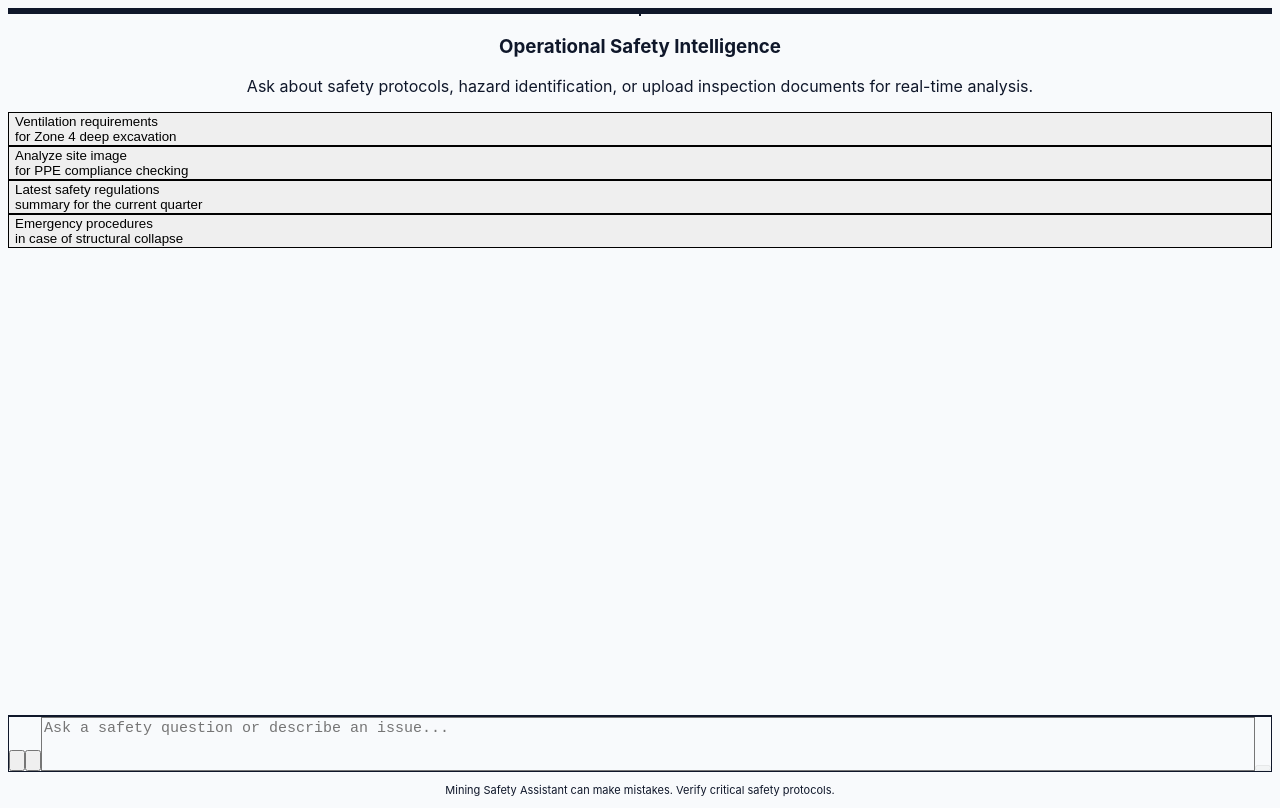
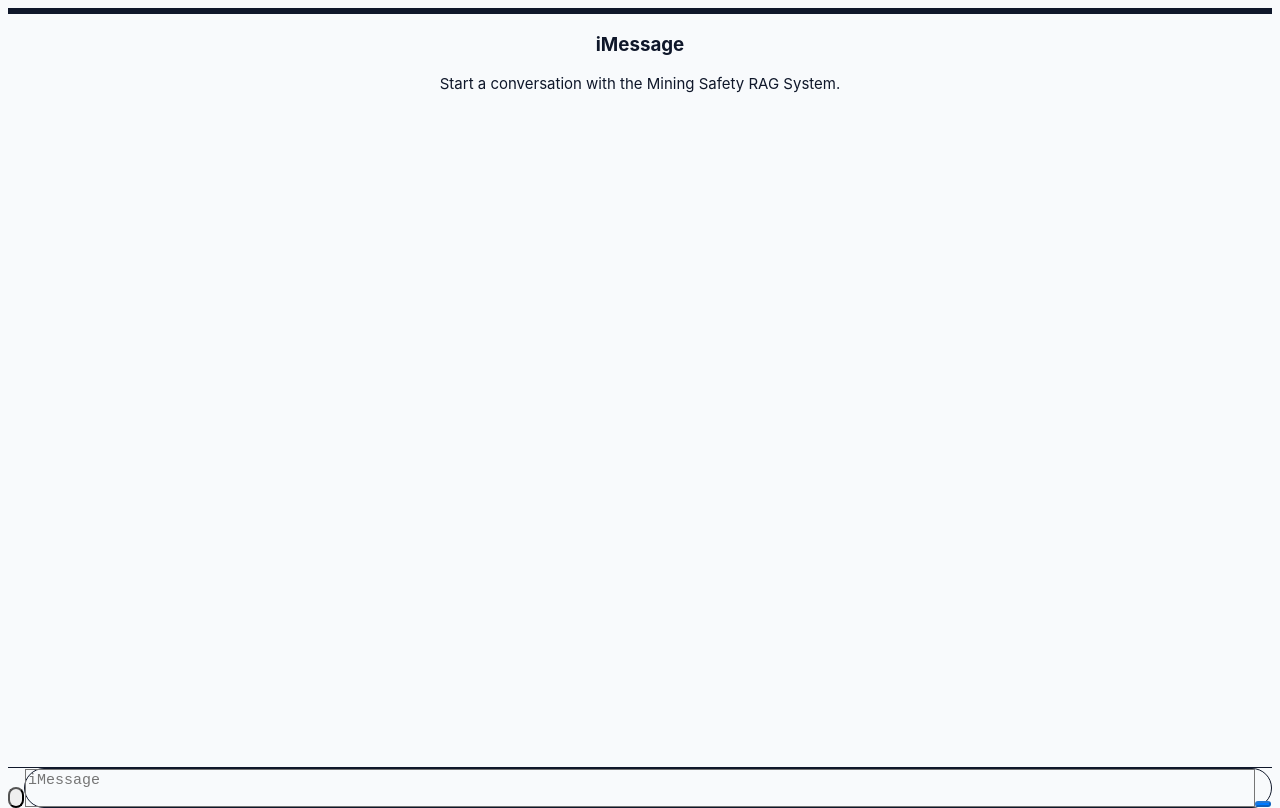
Before and after one commit to soroush-bn/rag-for-mining-front, a Next.js app: page / in a window 1280 px wide. Built offline with nearby package versions, Linux system fonts and the light colour scheme.

Commit message:
Add header/style

```diff
--- a/src/presentation/components/ChatInput.tsx
+++ b/src/presentation/components/ChatInput.tsx
@@ -11,7 +11,6 @@
   const [content, setContent] = useState('');
   const [attachments, setAttachments] = useState<File[]>([]);
   const fileInputRef = useRef<HTMLInputElement>(null);
-  const pdfInputRef = useRef<HTMLInputElement>(null);
 
   const handleSubmit = (e: React.FormEvent) => {
     e.preventDefault();
@@ -30,62 +29,46 @@
   };
 
   return (
-    <div className="bg-white/80 backdrop-blur-md border-t border-slate-200 p-4 sticky bottom-0 z-10">
-      <div className="max-w-4xl mx-auto">
+    <div className="bg-white/95 backdrop-blur-lg border-t border-gray-200/60 p-3 sticky bottom-0 z-10 pb-6">
+      <div className="max-w-3xl mx-auto flex flex-col items-center">
         {attachments.length > 0 && (
-          <div className="flex flex-wrap gap-2 mb-3">
+          <div className="flex flex-wrap gap-2 w-full pl-12 mb-2">
             {attachments.map((file, index) => (
-              <div key={index} className="bg-slate-100 border border-slate-200 px-3 py-1.5 rounded-lg text-sm flex items-center shadow-sm text-slate-700">
-                <svg className="w-4 h-4 mr-2 text-slate-500" fill="none" stroke="currentColor" viewBox="0 0 24 24" xmlns="http://www.w3.org/2000/svg"><path strokeLinecap="round" strokeLinejoin="round" strokeWidth={2} d="M15.172 7l-6.586 6.586a2 2 0 102.828 2.828l6.414-6.586a4 4 0 00-5.656-5.656l-6.415 6.585a6 6 0 108.486 8.486L20.5 13"></path></svg>
+              <div key={index} className="bg-gray-100 border border-gray-200 px-3 py-1.5 rounded-xl text-sm flex items-center shadow-sm text-gray-700">
                 <span className="truncate max-w-[150px] font-medium">{file.name}</span>
                 <button
                   onClick={() => setAttachments(attachments.filter((_, i) => i !== index))}
-                  className="ml-2 text-slate-400 hover:text-red-500 transition-colors focus:outline-none"
+                  className="ml-2 text-gray-400 hover:text-red-500 transition-colors focus:outline-none"
                   aria-label="Remove attachment"
                 >
-                  <svg className="w-4 h-4" fill="none" stroke="currentColor" viewBox="0 0 24 24" xmlns="http://www.w3.org/2000/svg"><path strokeLinecap="round" strokeLinejoin="round" strokeWidth={2} d="M6 18L18 6M6 6l12 12"></path></svg>
+                  <svg className="w-3.5 h-3.5" fill="none" stroke="currentColor" viewBox="0 0 24 24" xmlns="http://www.w3.org/2000/svg"><path strokeLinecap="round" strokeLinejoin="round" strokeWidth={2.5} d="M6 18L18 6M6 6l12 12"></path></svg>
                 </button>
               </div>
             ))}
           </div>
         )}
-        <form onSubmit={handleSubmit} className="flex items-end space-x-3 bg-white border border-slate-300 focus-within:border-amber-400 focus-within:ring-4 focus-within:ring-amber-400/20 rounded-2xl shadow-sm px-2 py-2 transition-all duration-200">
-          <div className="flex space-x-1 mb-1 ml-1">
+        <form onSubmit={handleSubmit} className="flex items-end w-full space-x-2">
           <button
             type="button"
             onClick={() => fileInputRef.current?.click()}
-              className="p-2.5 text-slate-400 hover:text-amber-600 hover:bg-amber-50 rounded-xl transition-all"
-              title="Upload Image"
+            className="mb-1 p-2 text-gray-400 hover:text-gray-600 rounded-full transition-colors flex-shrink-0"
+            title="Add Media or Document"
           >
-              <svg className="w-5 h-5" fill="none" stroke="currentColor" viewBox="0 0 24 24" xmlns="http://www.w3.org/2000/svg"><path strokeLinecap="round" strokeLinejoin="round" strokeWidth={2} d="M4 16l4.586-4.586a2 2 0 012.828 0L16 16m-2-2l1.586-1.586a2 2 0 012.828 0L20 14m-6-6h.01M6 20h12a2 2 0 002-2V6a2 2 0 00-2-2H6a2 2 0 00-2 2v12a2 2 0 002 2z"></path></svg>
+            <svg className="w-6 h-6" fill="none" stroke="currentColor" viewBox="0 0 24 24" xmlns="http://www.w3.org/2000/svg">
+              <path strokeLinecap="round" strokeLinejoin="round" strokeWidth={1.5} d="M12 4v16m8-8H4"></path>
+            </svg>
           </button>
-            <button
-              type="button"
-              onClick={() => pdfInputRef.current?.click()}
-              className="p-2.5 text-slate-400 hover:text-blue-600 hover:bg-blue-50 rounded-xl transition-all"
-              title="Upload Document"
-            >
-              <svg className="w-5 h-5" fill="none" stroke="currentColor" viewBox="0 0 24 24" xmlns="http://www.w3.org/2000/svg"><path strokeLinecap="round" strokeLinejoin="round" strokeWidth={2} d="M9 12h6m-6 4h6m2 5H7a2 2 0 01-2-2V5a2 2 0 012-2h5.586a1 1 0 01.707.293l5.414 5.414a1 1 0 01.293.707V19a2 2 0 01-2 2z"></path></svg>
-            </button>
-          </div>
 
           <input
             type="file"
             ref={fileInputRef}
             onChange={handleFileChange}
-            accept="image/*"
-            multiple
-            className="hidden"
-          />
-          <input
-            type="file"
-            ref={pdfInputRef}
-            onChange={handleFileChange}
-            accept=".pdf,.doc,.docx"
+            accept="image/*,.pdf,.doc,.docx"
             multiple
             className="hidden"
           />
 
+          <div className="flex-1 bg-white border border-gray-300 rounded-[24px] focus-within:border-[#007AFF] shadow-sm flex items-end px-3 py-1.5 transition-colors">
             <textarea
               rows={1}
               value={content}
@@ -96,23 +79,20 @@
                   handleSubmit(e);
                 }
               }}
-            placeholder="Ask a safety question or describe an issue..."
-            className="flex-1 resize-none bg-transparent px-3 py-3 text-slate-800 placeholder-slate-400 focus:outline-none min-h-[48px] max-h-32 text-[15px] leading-relaxed"
+              placeholder="iMessage"
+              className="flex-1 resize-none bg-transparent px-2 py-1 text-black placeholder-gray-400 focus:outline-none min-h-[32px] max-h-32 text-[15px] leading-tight"
             />
-
             <button
               type="submit"
               disabled={isLoading || (!content.trim() && attachments.length === 0)}
-            className="mb-1 mr-1 p-2.5 bg-amber-500 text-white rounded-xl hover:bg-amber-600 disabled:opacity-40 disabled:cursor-not-allowed transition-colors shadow-md hover:shadow-lg disabled:hover:shadow-md flex items-center justify-center"
+              className="mb-0.5 ml-2 p-1.5 bg-[#007AFF] text-white rounded-full disabled:bg-gray-200 disabled:text-white transition-colors w-8 h-8 flex items-center justify-center flex-shrink-0"
             >
-            <svg className="w-5 h-5 translate-x-0.5" fill="none" stroke="currentColor" viewBox="0 0 24 24" xmlns="http://www.w3.org/2000/svg"><path strokeLinecap="round" strokeLinejoin="round" strokeWidth={2} d="M12 19l9 2-9-18-9 18 9-2zm0 0v-8"></path></svg>
+              <svg className="w-4 h-4 translate-y-[-1px]" fill="none" stroke="currentColor" viewBox="0 0 24 24" xmlns="http://www.w3.org/2000/svg">
+                <path strokeLinecap="round" strokeLinejoin="round" strokeWidth={2.5} d="M5 10l7-7m0 0l7 7m-7-7v18"></path>
+              </svg>
             </button>
+          </div>
         </form>
-        <div className="text-center mt-3">
-          <p className="text-[11px] text-slate-400 font-medium tracking-wide">
-            Mining Safety Assistant can make mistakes. Verify critical safety protocols.
-          </p>
-        </div>
       </div>
     </div>
   );
--- a/src/presentation/components/ChatWindow.tsx
+++ b/src/presentation/components/ChatWindow.tsx
@@ -7,64 +7,41 @@
 
 export function ChatWindow({ messages, isLoading }: ChatWindowProps) {
   return (
-    <div className="flex-1 overflow-y-auto p-4 md:p-6 space-y-6">
-      <div className="max-w-4xl mx-auto space-y-6">
+    <div className="flex-1 overflow-y-auto p-4 md:p-6 space-y-4 bg-white">
+      <div className="max-w-3xl mx-auto space-y-4 flex flex-col">
         {messages.length === 0 && (
-          <div className="flex flex-col items-center justify-center py-20 text-center space-y-6 animate-in fade-in duration-700">
-            <div className="w-24 h-24 bg-amber-100/50 rounded-3xl flex items-center justify-center shadow-inner border border-amber-200/50 backdrop-blur-sm">
-              <svg className="w-12 h-12 text-amber-500" fill="none" stroke="currentColor" viewBox="0 0 24 24" xmlns="http://www.w3.org/2000/svg">
-                <path strokeLinecap="round" strokeLinejoin="round" strokeWidth={1.5} d="M9 12l2 2 4-4m5.618-4.016A11.955 11.955 0 0112 2.944a11.955 11.955 0 01-8.618 3.04A12.02 12.02 0 003 9c0 5.591 3.824 10.29 9 11.622 5.176-1.332 9-6.03 9-11.622 0-1.042-.133-2.052-.382-3.016z"></path>
+          <div className="flex flex-col items-center justify-center py-20 text-center space-y-4 animate-in fade-in duration-700">
+            <div className="w-20 h-20 bg-[#007AFF]/10 rounded-full flex items-center justify-center mb-2">
+              <svg className="w-10 h-10 text-[#007AFF]" fill="none" stroke="currentColor" viewBox="0 0 24 24" xmlns="http://www.w3.org/2000/svg">
+                <path strokeLinecap="round" strokeLinejoin="round" strokeWidth={1.5} d="M8 12h.01M12 12h.01M16 12h.01M21 12c0 4.418-4.03 8-9 8a9.863 9.863 0 01-4.255-.949L3 20l1.395-3.72C3.512 15.042 3 13.574 3 12c0-4.418 4.03-8 9-8s9 3.582 9 8z"></path>
               </svg>
             </div>
             <div>
-              <h3 className="text-slate-800 font-bold text-2xl tracking-tight">Operational Safety Intelligence</h3>
-              <p className="text-slate-500 max-w-sm mt-2 text-sm leading-relaxed">
-                Ask about safety protocols, hazard identification, or upload inspection documents for real-time analysis.
+              <h3 className="text-black font-semibold text-2xl tracking-tight">iMessage</h3>
+              <p className="text-gray-500 max-w-sm mt-1 text-[15px] leading-relaxed">
+                Start a conversation with the Mining Safety RAG System.
               </p>
-            </div>
-            <div className="grid grid-cols-1 md:grid-cols-2 gap-3 w-full max-w-2xl mt-6">
-              {[
-                { title: 'Ventilation requirements', desc: 'for Zone 4 deep excavation' },
-                { title: 'Analyze site image', desc: 'for PPE compliance checking' },
-                { title: 'Latest safety regulations', desc: 'summary for the current quarter' },
-                { title: 'Emergency procedures', desc: 'in case of structural collapse' }
-              ].map((q, i) => (
-                <button key={i} className="text-left p-4 bg-white border border-slate-200 rounded-2xl hover:border-amber-400 hover:shadow-md hover:-translate-y-0.5 transition-all group">
-                  <div className="font-semibold text-slate-700 text-sm group-hover:text-amber-600 transition-colors">{q.title}</div>
-                  <div className="text-xs text-slate-500 mt-1">{q.desc}</div>
-                </button>
-              ))}
             </div>
           </div>
         )}
 
-        {messages.map((msg) => (
+        {messages.map((msg) => {
+          const isUser = msg.role === 'user';
+          return (
             <div
               key={msg.id}
-            className={`flex items-start gap-4 ${
-              msg.role === 'user' ? 'flex-row-reverse' : 'flex-row'
+              className={`flex w-full ${isUser ? 'justify-end' : 'justify-start'}`}
+            >
+              <div
+                className={`max-w-[75%] px-4 py-2.5 text-[15px] leading-relaxed relative ${
+                  isUser
+                    ? 'bg-[#007AFF] text-white rounded-[20px] rounded-br-[4px]'
+                    : 'bg-[#E9E9EB] text-black rounded-[20px] rounded-bl-[4px]'
                 }`}
               >
-            <div className={`w-10 h-10 rounded-2xl flex-shrink-0 flex items-center justify-center shadow-sm ${
-              msg.role === 'user' ? 'bg-amber-600 text-white' : 'bg-slate-800 text-white'
-            }`}>
-              {msg.role === 'user' ? (
-                <svg className="w-5 h-5" fill="none" stroke="currentColor" viewBox="0 0 24 24" xmlns="http://www.w3.org/2000/svg"><path strokeLinecap="round" strokeLinejoin="round" strokeWidth={2} d="M16 7a4 4 0 11-8 0 4 4 0 018 0zM12 14a7 7 0 00-7 7h14a7 7 0 00-7-7z"></path></svg>
-              ) : (
-                <svg className="w-5 h-5" fill="none" stroke="currentColor" viewBox="0 0 24 24" xmlns="http://www.w3.org/2000/svg"><path strokeLinecap="round" strokeLinejoin="round" strokeWidth={2} d="M13 10V3L4 14h7v7l9-11h-7z"></path></svg>
-              )}
-            </div>
-
-            <div
-              className={`max-w-[85%] rounded-3xl px-5 py-4 shadow-sm ${
-                msg.role === 'user'
-                  ? 'bg-amber-100 text-slate-800 rounded-tr-sm'
-                  : 'bg-white text-slate-800 border border-slate-200 rounded-tl-sm'
-              }`}
-            >
-              <p className="whitespace-pre-wrap text-[15px] leading-relaxed font-medium">{msg.content}</p>
-              <div className={`text-[10px] mt-2 font-bold uppercase tracking-wider flex items-center ${
-                msg.role === 'user' ? 'text-amber-600/60' : 'text-slate-400'
+                <p className="whitespace-pre-wrap">{msg.content}</p>
+                <div className={`text-[10px] mt-1 font-medium ${
+                  isUser ? 'text-blue-200 text-right' : 'text-gray-500 text-left'
                 }`}>
                   {msg.createdAt.toLocaleTimeString([], {
                     hour: '2-digit',
@@ -73,18 +50,16 @@
                 </div>
               </div>
             </div>
-        ))}
+          );
+        })}
 
         {isLoading && (
-          <div className="flex items-start gap-4 animate-in fade-in zoom-in duration-300">
-            <div className="w-10 h-10 rounded-2xl bg-slate-800 flex items-center justify-center shadow-sm">
-               <svg className="w-5 h-5 text-white" fill="none" stroke="currentColor" viewBox="0 0 24 24" xmlns="http://www.w3.org/2000/svg"><path strokeLinecap="round" strokeLinejoin="round" strokeWidth={2} d="M13 10V3L4 14h7v7l9-11h-7z"></path></svg>
-            </div>
-            <div className="bg-white border border-slate-200 rounded-3xl rounded-tl-sm px-6 py-5 shadow-sm">
-              <div className="flex space-x-2.5">
-                <div className="w-2.5 h-2.5 bg-slate-300 rounded-full animate-bounce [animation-delay:-0.3s]" />
-                <div className="w-2.5 h-2.5 bg-slate-400 rounded-full animate-bounce [animation-delay:-0.15s]" />
-                <div className="w-2.5 h-2.5 bg-slate-500 rounded-full animate-bounce" />
+          <div className="flex w-full justify-start animate-in fade-in zoom-in duration-300">
+            <div className="bg-[#E9E9EB] rounded-[20px] rounded-bl-[4px] px-4 py-3.5">
+              <div className="flex space-x-1.5 items-center">
+                <div className="w-2 h-2 bg-gray-400 rounded-full animate-bounce [animation-delay:-0.3s]" />
+                <div className="w-2 h-2 bg-gray-400 rounded-full animate-bounce [animation-delay:-0.15s]" />
+                <div className="w-2 h-2 bg-gray-400 rounded-full animate-bounce" />
               </div>
             </div>
           </div>
--- a/src/presentation/components/Header.tsx
+++ b/src/presentation/components/Header.tsx
@@ -4,7 +4,7 @@
   return (
     <header className="relative w-full h-40 md:h-56 overflow-hidden border-b-[6px] border-amber-500 shadow-xl z-20 flex-shrink-0">
       <Image
-        src="/assets/header.webp"
+        src="/assets/header.jpg"
         alt="Mining Safety Operations"
         fill
         className="object-cover object-center scale-[1.02] hover:scale-100 transition-transform duration-[2000ms] ease-out"
@@ -18,11 +18,11 @@
             System Online
           </span>
         </div>
-        <h1 className="text-white text-2xl md:text-4xl font-extrabold tracking-tight drop-shadow-xl text-center">
-          MINING SAFETY <span className="text-amber-400 font-black">ASSISTANT</span>
+        <h1 className="text-white text-3xl md:text-5xl font-extrabold tracking-tight drop-shadow-xl text-center">
+          Mining Safety <span className="text-amber-400 font-black">RAG System</span>
         </h1>
-        <p className="text-slate-300 text-[11px] md:text-sm font-medium mt-1 tracking-wider uppercase opacity-90 max-w-xl text-center">
-          AI-Powered Intelligence for Operational Safety & Compliance
+        <p className="text-slate-200 text-xs md:text-sm font-medium mt-2 tracking-wider uppercase opacity-90 max-w-xl text-center">
+          Intelligent Document Retrieval & Analysis
         </p>
       </div>
     </header>
```
Also changed, not shown: public/assets/header.webp (deleted), 1 other file (tests, documents, lock files or other folders). Lines whose indentation alone changed are shown as unchanged.
